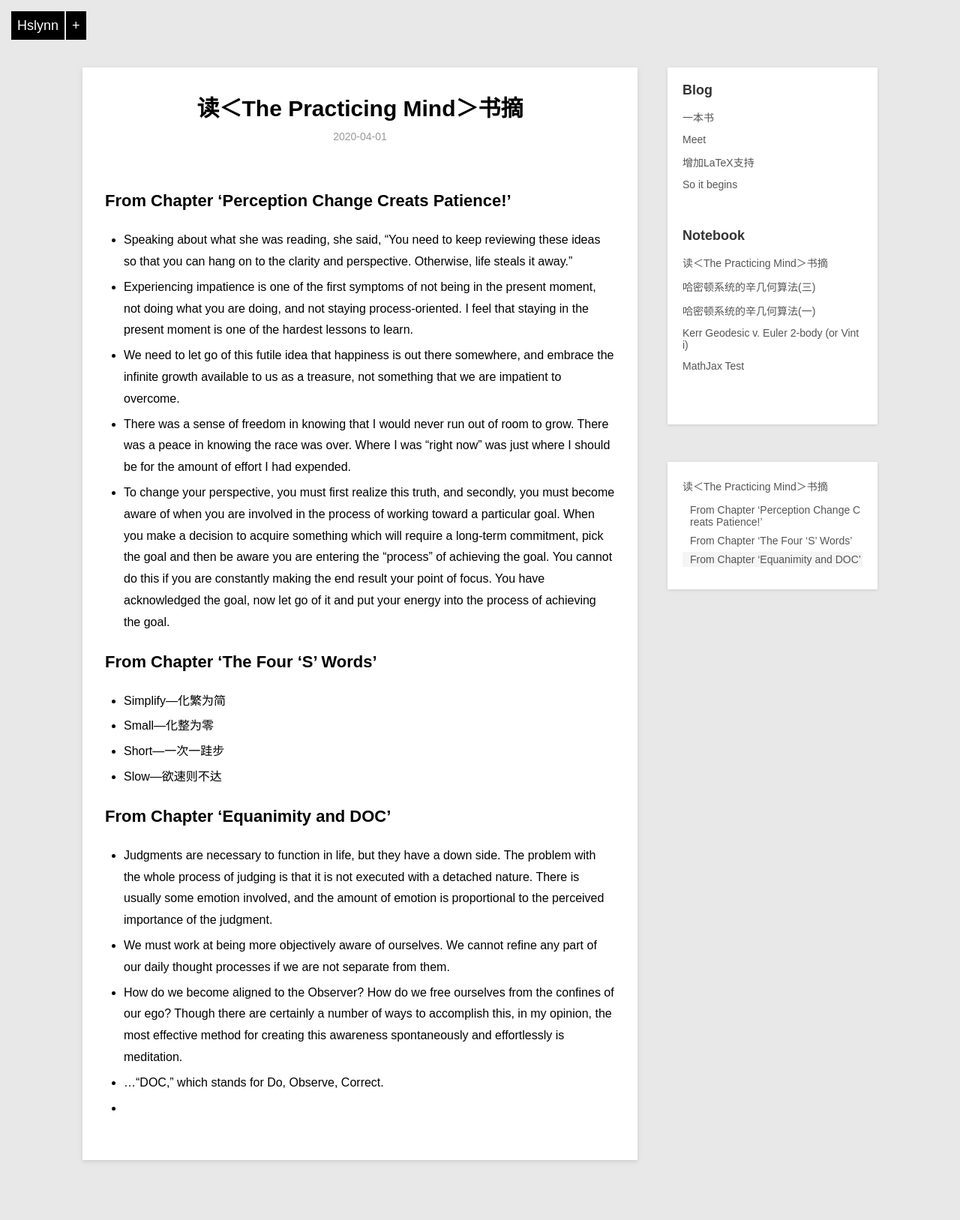
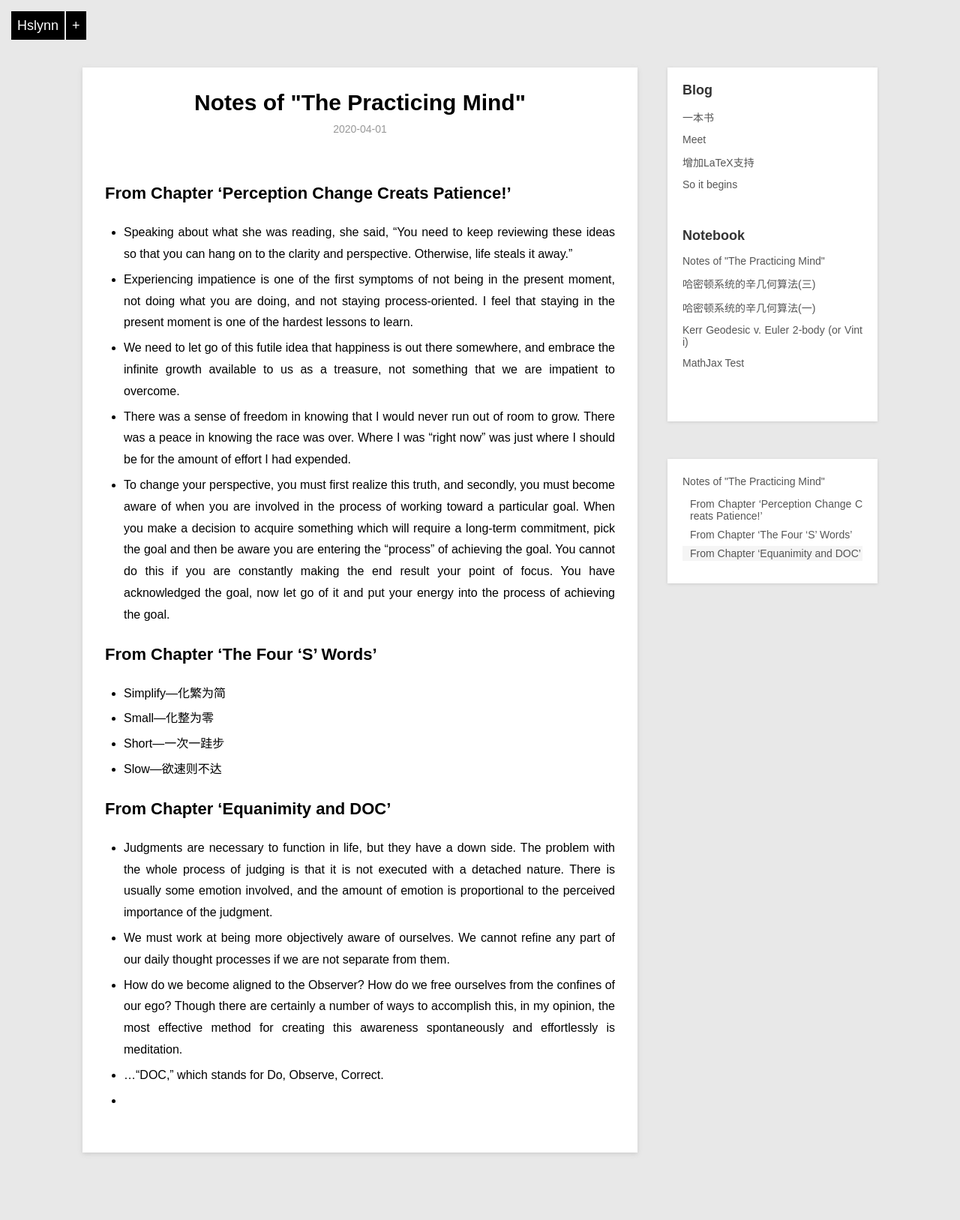
Before and after one commit to hslynn/hslynn.github.io, a Jekyll site: the page built from _posts/notebook/2020-04-01-Practicing-Mind.md, in a window 1280 px wide. Shown: the whole page at 75% size. Built offline with Jekyll 4.4.1, drawn with Linux system fonts in a browser that asks for light colours.

Commit message:
adjust text-align

```diff
--- a/_posts/notebook/2020-04-01-Practicing-Mind.md
+++ b/_posts/notebook/2020-04-01-Practicing-Mind.md
@@ -1,8 +1,7 @@
 ---
 layout: post
-title: 读＜The Practicing Mind＞书摘
+title: Notes of "The Practicing Mind"
 category: notebook
-description: notes of "The Practicing Mind"
 ---
 ## From Chapter 'Perception Change Creats Patience!'
 * Speaking about what she was reading, she said, “You need to keep reviewing these ideas so that you can hang on to the clarity and perspective. Otherwise, life steals it away.”
--- a/css/default.css
+++ b/css/default.css
@@ -52,7 +52,7 @@ pre code{background-color:transparent;border:none;padding:0;word-wrap:normal;}
 pre ol{margin-left:25px;list-style-type:decimal;}
 
 /************layout style*****************/
-#content {width:1060px;margin:90px auto 60px;min-height:400px;height:auto !important;height:400px; }
+#content {width:1060px;margin:90px auto 60px;min-height:400px;height:auto !important;height:400px; text-align:justify;}
 
 /**********page category style*****************/
 div h1 {font-size: 32px; text-align: center; margin-bottom: 5%}
```
